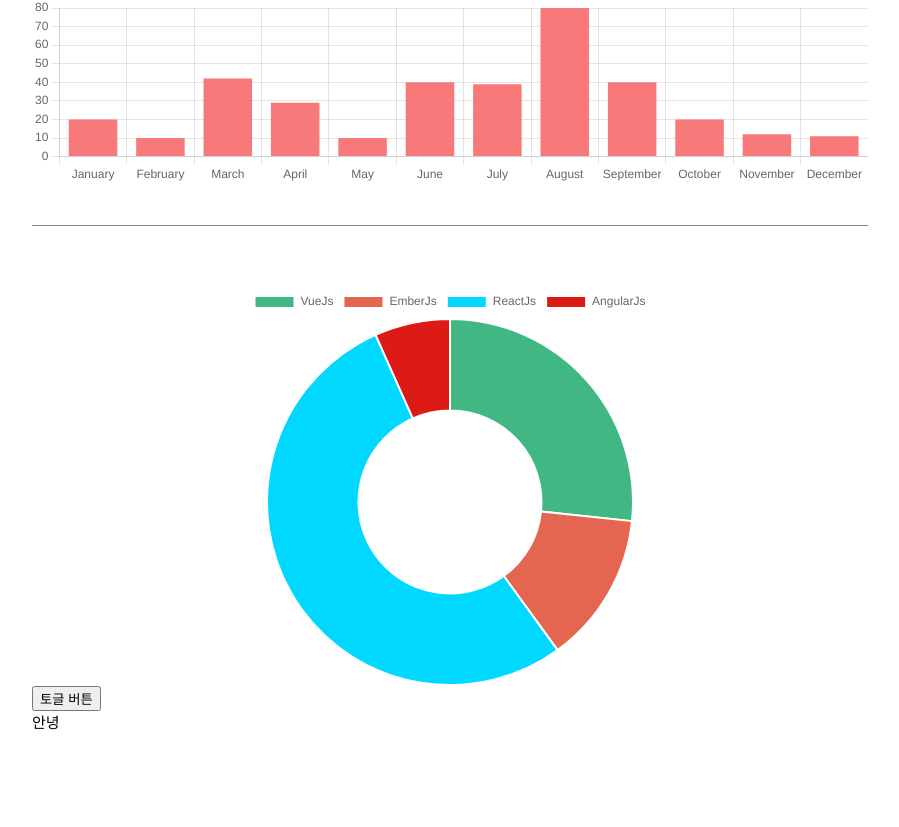
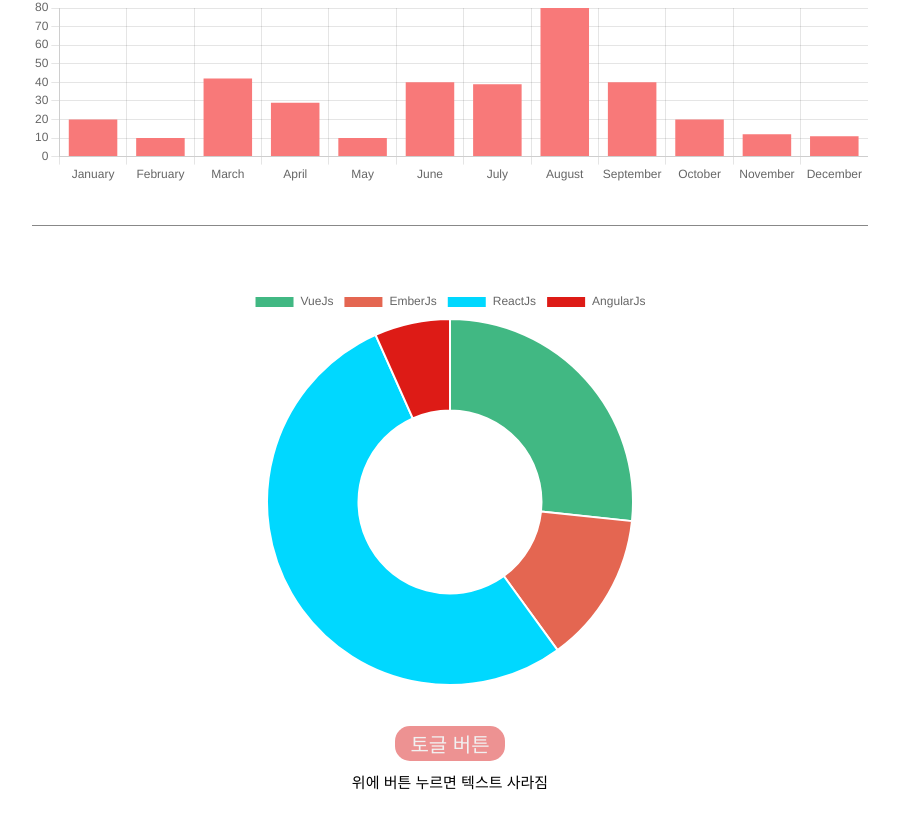
Before and after one commit to QTsom/example-vue, a Vue app: page / in a window 1280 px wide. Shown: the part 1125-1952 px from the top of the page, without its empty margins (190-1089 px from the left). Before the commit the page ends 1892 px from the top, so only its background shows below. Built offline with nearby package versions, Linux system fonts and the light colour scheme.

Commit message:
transition file stiyling

```diff
--- a/src/components/DoughnutProgress.vue
+++ b/src/components/DoughnutProgress.vue
@@ -25,5 +25,6 @@
 <style scoped>
     .wrapper {
         height: 50vh;
+        margin-bottom: 40px;
     }
 </style>
--- a/src/components/TransitionEvent.vue
+++ b/src/components/TransitionEvent.vue
@@ -5,15 +5,28 @@
 </script>
 
 <template>
-    <div>
-        <button @click="show = !show">토글 버튼</button>
+    <div class="wrapper">
+        <button @click="show = !show" class="toggle-button">토글 버튼</button>
         <Transition>
-            <p v-if="show">안녕</p>
+            <p v-if="show">위에 버튼 누르면 텍스트 사라짐</p>
         </Transition>
     </div>
 </template>
 
 <style scoped>
+    .wrapper  {
+        text-align: center;
+    }
+    .toggle-button {
+        height: 35px;
+        padding: 0 15px;
+        margin-bottom: 10px;
+        color: #f1f1f1;
+        font-size: 20px;
+        border: none;
+        border-radius: 15px;
+        background: rgb(237, 146, 146);
+    }
     .v-enter-active,
     .v-leave-active {
     transition: opacity 0.5s ease;
```
